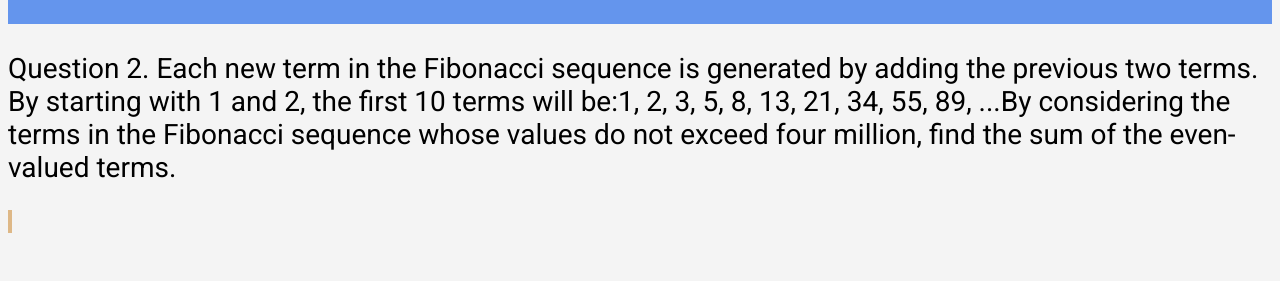
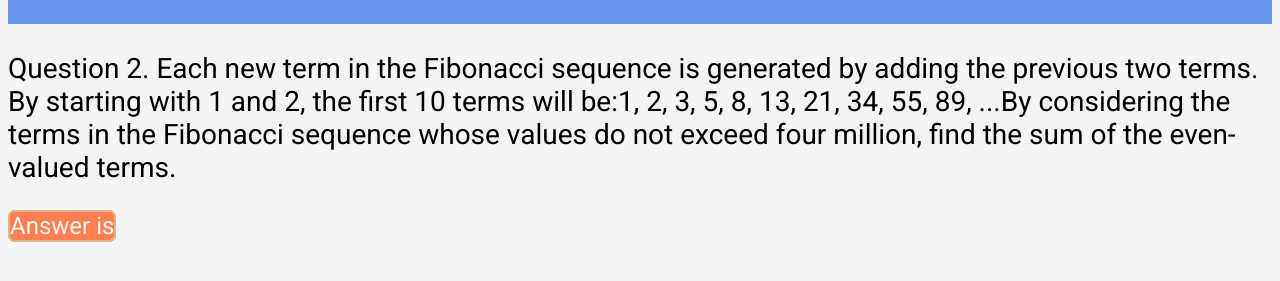
Before and after one commit to NabinKatwal/project-euler-js, a plain HTML site: page P2/index.html in a window 1280 px wide. Shown: the part 75-356 px from the top of the page. Drawn offline with Linux system fonts and the light colour scheme.

Commit message:
fixed UI

```diff
--- a/P2/index.css
+++ b/P2/index.css
@@ -12,6 +12,10 @@ body{
 #answer{
     border: 2px solid burlywood;
     display: inline;
+    font-size: 24px;
+    border-radius: 7px;
+    background-color: coral;
+    color: #f4f4f4;
 }
 
 
--- a/P2/index.js
+++ b/P2/index.js
@@ -3,6 +3,8 @@ answer = document.getElementById('answer')
 
 question.innerHTML = "Question 2. Each new term in the Fibonacci sequence is generated by adding the previous two terms. By starting with 1 and 2, the first 10 terms will be:1, 2, 3, 5, 8, 13, 21, 34, 55, 89, ...By considering the terms in the Fibonacci sequence whose values do not exceed four million, find the sum of the even-valued terms."
 
+answer.innerHTML = "Answer is"
+
 function fib(){
     var series = [1,2]
     var count = 0
```
